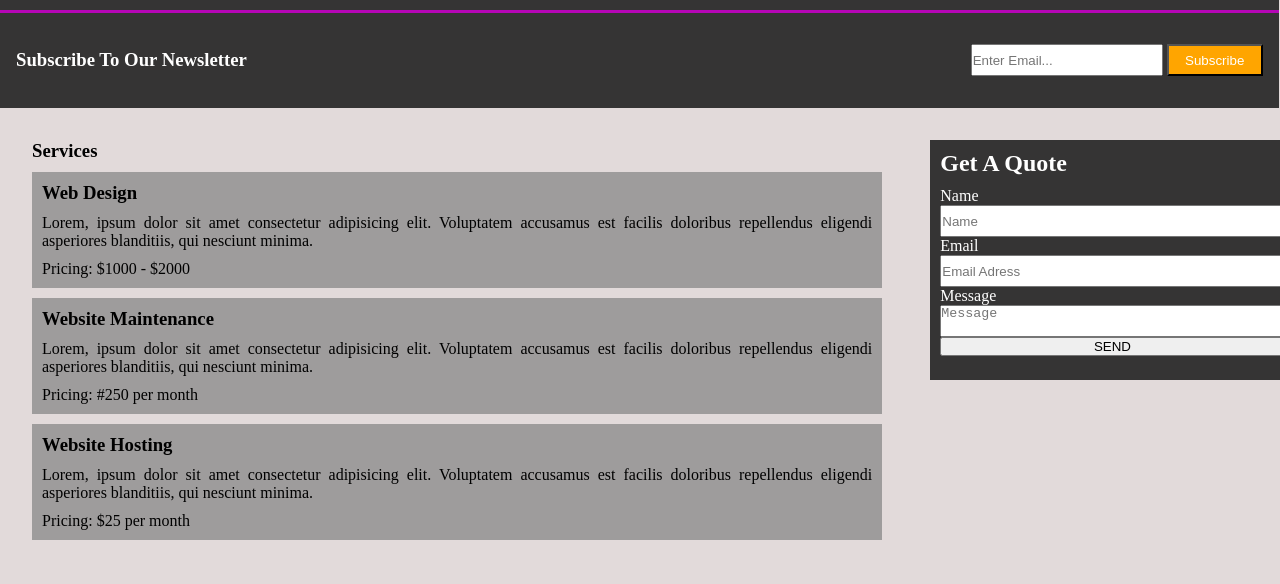
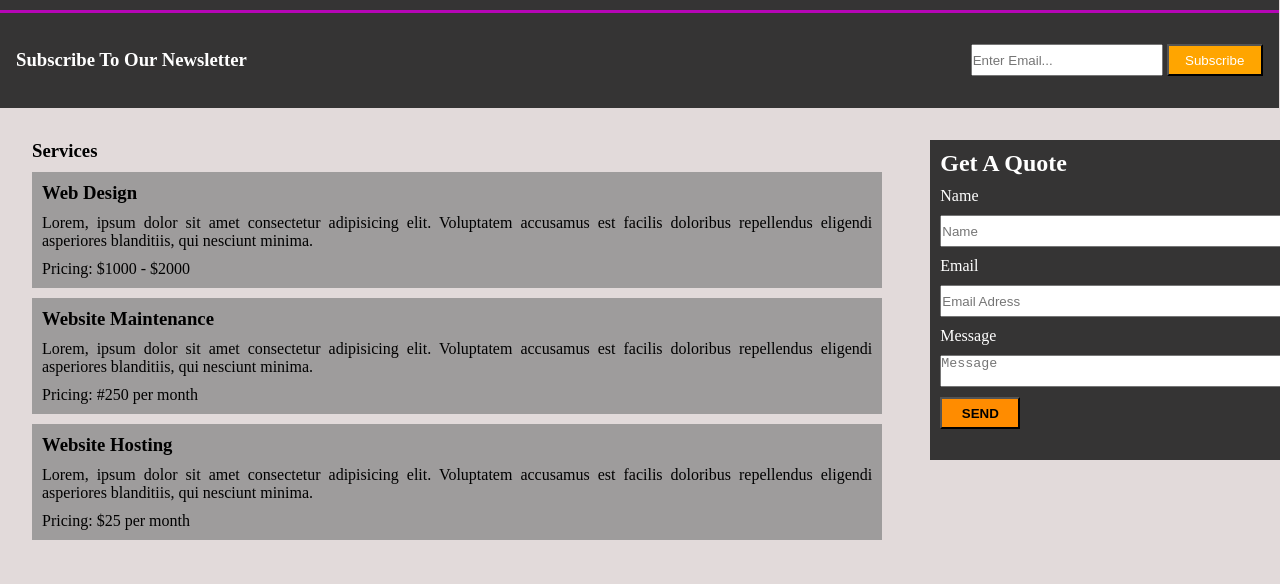
Before and after one commit to MustafaAltas/HTML-CSS-Website-Page-Design, a plain HTML site: page service.html in a window 1280 px wide. Shown: the part 83-667 px from the top of the page. Drawn offline with Linux system fonts and the light colour scheme.

Commit message:
submit css değişiklik yapıldı.

```diff
--- a/service.html
+++ b/service.html
@@ -70,7 +70,7 @@
             <input type="email" name="email" id="email" placeholder="Email Adress">
             <label for="message">Message</label>
             <textarea name="message" id="message" placeholder="Message" ></textarea>
-            <input type="submit" value="SEND">
+            <input type="submit" value="SEND" class="submit">
         </form>
       </div>
     </section>
--- a/style_service.css
+++ b/style_service.css
@@ -123,7 +123,7 @@
       flex-direction: column;
       flex: 0 0 30%;
       gap: 10px;
-      height: 15rem;
+      height: 20rem;
 
   }
 
@@ -134,6 +134,7 @@
   .content3_2_form {
     display: flex;
     flex-direction: column;
+    gap: 10px;
   }
   #name,
   #email,
@@ -141,6 +142,15 @@
     width: 100%;
     height: 2rem;
     resize: none;
+  }
+  .submit {
+    width: 5rem;
+    height: 2rem;
+    background-color: darkorange;
+    font-weight: 600;
+  }
+  .submit:hover {
+    background-color: rgb(218, 194, 166);
   }
   .footer {
     grid-column: 1 / span 3;
```
